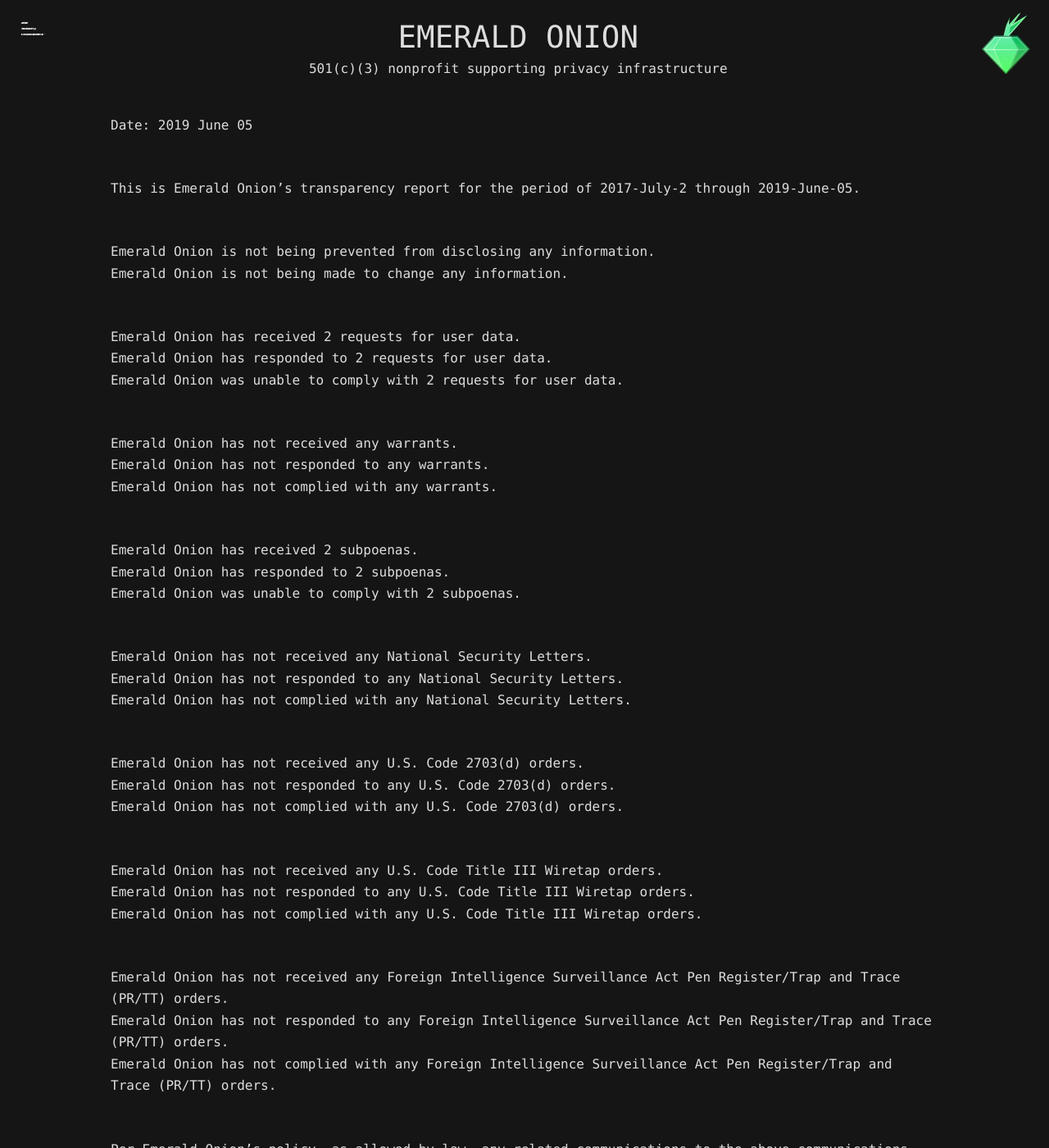
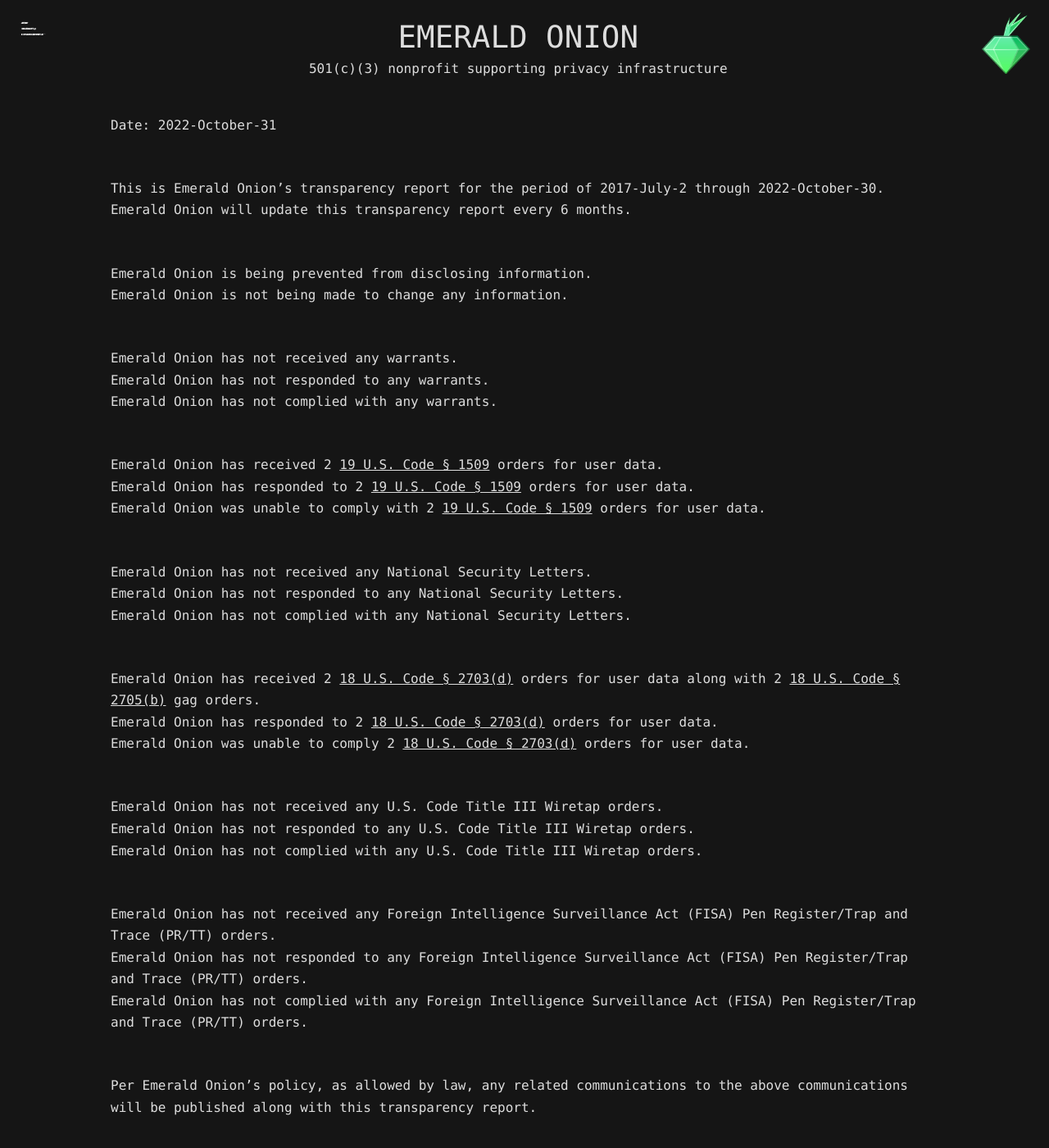
Before and after one commit to emeraldonion/emeraldonion.github.io, a Jekyll site: the page built from transparency/index.markdown, in a window 1280 px wide and 1400 px high. Shown: the whole window at 82% size. Built offline with Jekyll 4.4.1, drawn with Linux system fonts in a browser that asks for light colours; our own code applies the rules of GitHub Pages for plain Markdown files; some of the changed text lies outside the part shown.

Commit message:
October 2022 update

```diff
--- a/transparency/index.markdown
+++ b/transparency/index.markdown
@@ -1,37 +1,34 @@
-Date: 2019 June 05
+Date: 2022-October-31
 
-<br />This is Emerald Onion’s transparency report for the period of 2017-July-2 through 2019-June-05.
+<br />This is Emerald Onion’s transparency report for the period of 2017-July-2 through 2022-October-30.
+<br />Emerald Onion will update this transparency report every 6 months.
 
-<br />Emerald Onion is not being prevented from disclosing any information.
+<br />Emerald Onion is being prevented from disclosing information.
 <br />Emerald Onion is not being made to change any information.
-
-<br />Emerald Onion has received 2 requests for user data.
-<br />Emerald Onion has responded to 2 requests for user data.
-<br />Emerald Onion was unable to comply with 2 requests for user data.
 
 <br />Emerald Onion has not received any warrants.
 <br />Emerald Onion has not responded to any warrants.
 <br />Emerald Onion has not complied with any warrants.
 
-<br />Emerald Onion has received 2 subpoenas.
-<br />Emerald Onion has responded to 2 subpoenas.
-<br />Emerald Onion was unable to comply with 2 subpoenas.
+<br />Emerald Onion has received 2 [19 U.S. Code § 1509](https://www.law.cornell.edu/uscode/text/19/1509) orders for user data.
+<br />Emerald Onion has responded to 2 [19 U.S. Code § 1509](https://www.law.cornell.edu/uscode/text/19/1509) orders for user data.
+<br />Emerald Onion was unable to comply with 2 [19 U.S. Code § 1509](https://www.law.cornell.edu/uscode/text/19/1509) orders for user data.
 
 <br />Emerald Onion has not received any National Security Letters.
 <br />Emerald Onion has not responded to any National Security Letters.
 <br />Emerald Onion has not complied with any National Security Letters.
 
-<br />Emerald Onion has not received any U.S. Code 2703(d) orders.
-<br />Emerald Onion has not responded to any U.S. Code 2703(d) orders.
-<br />Emerald Onion has not complied with any U.S. Code 2703(d) orders.
+<br />Emerald Onion has received 2 [18 U.S. Code § 2703(d)](https://www.law.cornell.edu/uscode/text/18/2703) orders for user data along with 2 [18 U.S. Code § 2705(b)](https://www.law.cornell.edu/uscode/text/18/2705) gag orders.
+<br />Emerald Onion has responded to 2 [18 U.S. Code § 2703(d)](https://www.law.cornell.edu/uscode/text/18/2703) orders for user data.
+<br />Emerald Onion was unable to comply 2 [18 U.S. Code § 2703(d)](https://www.law.cornell.edu/uscode/text/18/2703) orders for user data.
 
 <br />Emerald Onion has not received any U.S. Code Title III Wiretap orders.
 <br />Emerald Onion has not responded to any U.S. Code Title III Wiretap orders.
 <br />Emerald Onion has not complied with any U.S. Code Title III Wiretap orders.
 
-<br />Emerald Onion has not received any Foreign Intelligence Surveillance Act Pen Register/Trap and Trace (PR/TT) orders.
-<br />Emerald Onion has not responded to any Foreign Intelligence Surveillance Act Pen Register/Trap and Trace (PR/TT) orders.
-<br />Emerald Onion has not complied with any Foreign Intelligence Surveillance Act Pen Register/Trap and Trace (PR/TT) orders.
+<br />Emerald Onion has not received any Foreign Intelligence Surveillance Act (FISA) Pen Register/Trap and Trace (PR/TT) orders.
+<br />Emerald Onion has not responded to any Foreign Intelligence Surveillance Act (FISA) Pen Register/Trap and Trace (PR/TT) orders.
+<br />Emerald Onion has not complied with any Foreign Intelligence Surveillance Act (FISA) Pen Register/Trap and Trace (PR/TT) orders.
 
 <br />Per Emerald Onion’s policy, as allowed by law, any related communications to the above communications will be published along with this transparency report.
 
```
Also changed, not shown: other parts of transparency/index.markdown (+1 -1 lines).
